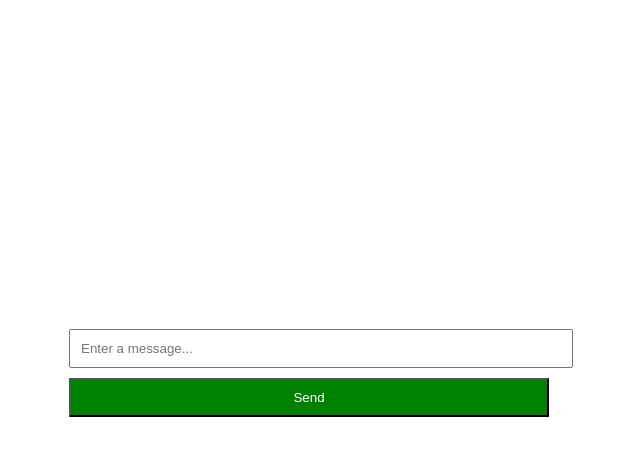
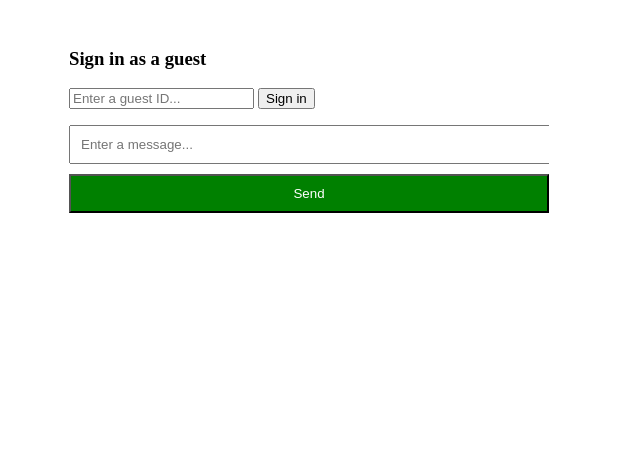
Before and after one commit to tallentedhub/ppt, a plain HTML site: page index.html in a window 1280 px wide. Shown: the part 61-516 px from the top of the page, without its empty margins (331-971 px from the left). Drawn offline with Linux system fonts and the light colour scheme.

Commit message:
Update index.html

```diff
--- a/index.html
+++ b/index.html
@@ -12,9 +12,16 @@
       <h1>WhatsApp-like Message Website</h1>
     </header>
     <main>
-      <ul id="chat-box"></ul>
-      <input type="text" id="message-input" placeholder="Enter a message...">
-      <button id="send-button">Send</button>
+      <div id="sign-in-form">
+        <h3>Sign in as a guest</h3>
+        <input type="text" id="guest-id" placeholder="Enter a guest ID...">
+        <button id="sign-in-button">Sign in</button>
+      </div>
+      <div id="chat-box">
+        <ul id="messages"></ul>
+        <input type="text" id="message-input" placeholder="Enter a message...">
+        <button id="send-button">Send</button>
+      </div>
     </main>
   </div>
   <script src="script.js"></script>
```
